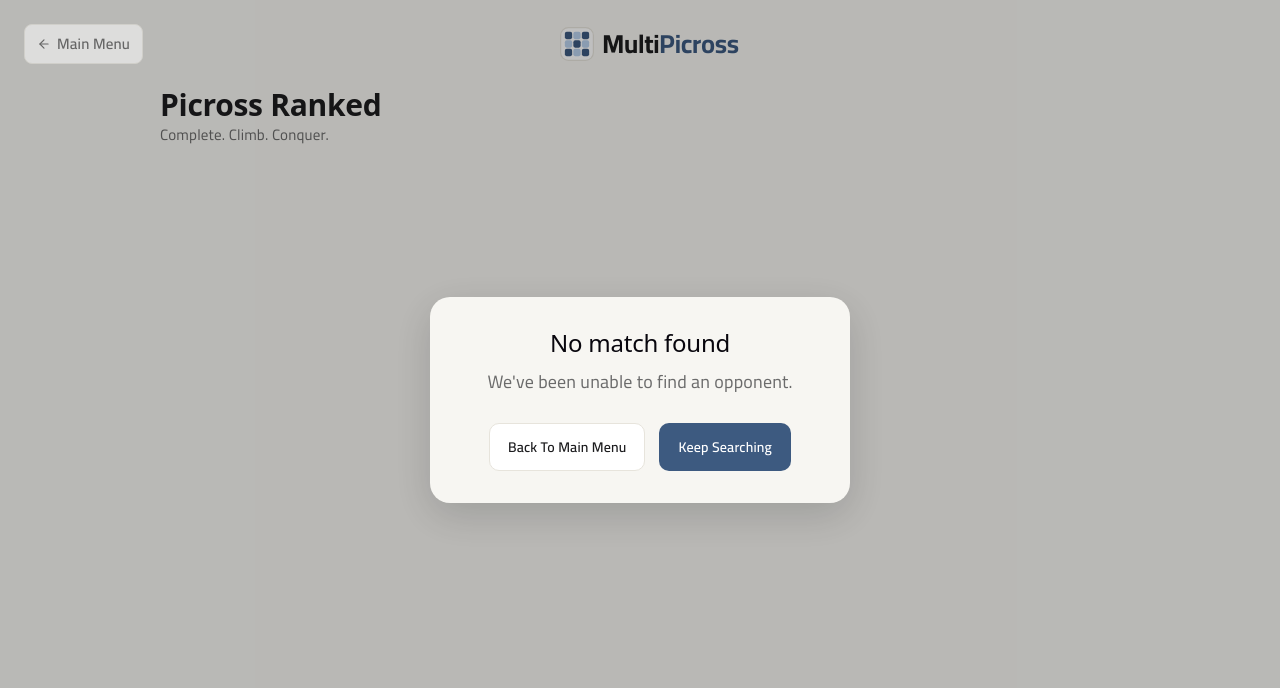
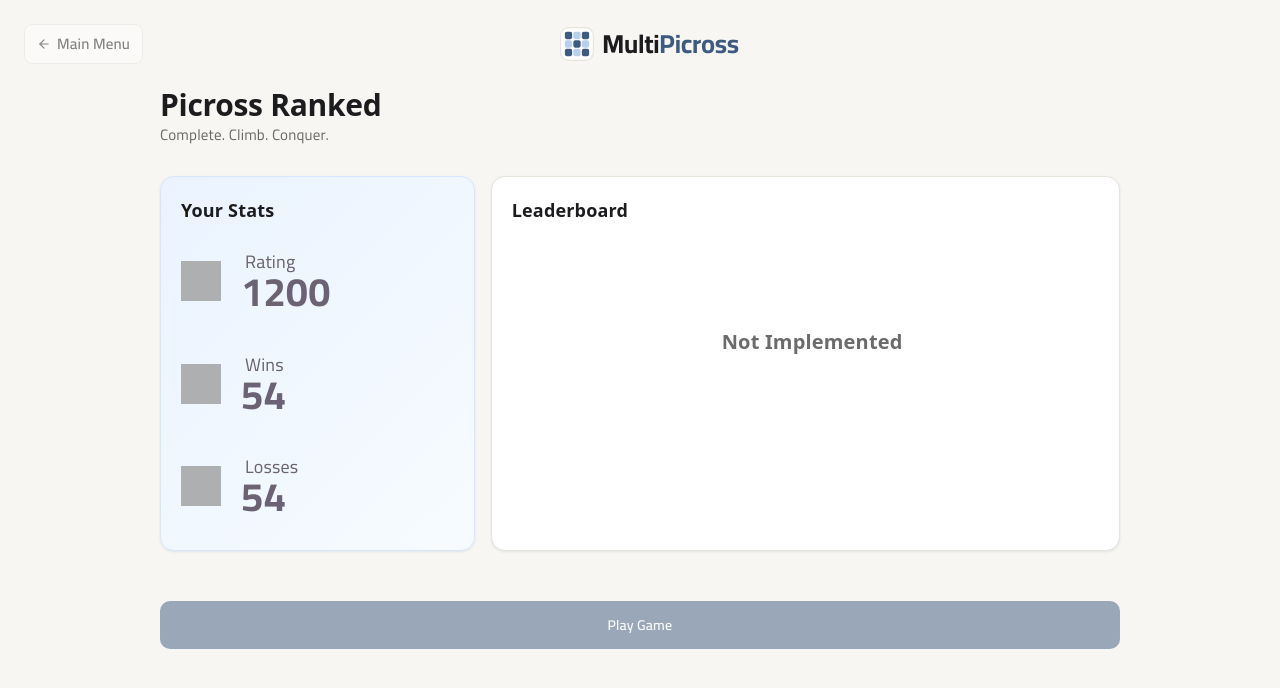
Before and after one commit to Monash-FIT3170/2026W1-MultiPicross, a React (Vite) app in the folder frontend/: page /picrossranked in a window 1280 px wide. Shown: the top 688 px of the page. Built offline with nearby package versions, Linux system fonts and the light colour scheme; no server answers; grey boxes are pictures that could not be loaded.

Commit message:
Inital picross ranked page design

```diff
--- a/frontend/src/pages/PicrossRanked.tsx
+++ b/frontend/src/pages/PicrossRanked.tsx
@@ -1,23 +1,15 @@
 import { useNavigate } from "react-router-dom";
-import { BackButton, Button, Logo } from "../components/ui";
+import { BackButton, Button, Logo, Icon } from "../components/ui";
 import { useEffect, useState } from "react";
+import statsIcon from "../assets/stats.svg";
+import { start } from "repl";
 
 export function PicrossRanked() {
   const navigate = useNavigate();
-  const [searching, setSearching] = useState(true);
+  const [searching, setSearching] = useState(false);
   const [timedOut, setTimedOut] = useState(false);
 
-{/* Finding a match */}
-  useEffect(() => {
-    const timeout = setTimeout(() => {
-      setSearching(false);
-      setTimedOut(true);
-    }, 5000); // set time to 5 seconds for testing
-
-    return () => clearTimeout(timeout);
-  }, []);
-
-  {/* Continue to finding a match */}
+  {/* Finding a match */}
   const continueSearching = () => {
   setTimedOut(false);
   setSearching(true);
@@ -26,7 +18,12 @@ export function PicrossRanked() {
     setSearching(false);
     setTimedOut(true);
   }, 5000); // set time to 5 seconds for testing
-};
+  };
+
+    const cancelSearching = () => {
+    setSearching(false);
+    setTimedOut(false);
+    };
 
 {/* Simulate match found */}
 const simulateMatchFound = () => {
@@ -71,6 +68,7 @@ const simulateMatchFound = () => {
         <div style={{ width: 100 }} />
       </div>
 
+      {/* Body */}
       <div style={{ maxWidth: 960, margin: "0 auto" }}>
         <h1
           style={{
@@ -94,12 +92,234 @@ const simulateMatchFound = () => {
           Complete. Climb. Conquer.
         </p>
 
+        <div
+          style={{
+            display: "grid",
+            gridTemplateColumns: "1fr 2fr",
+            gap: 16,
+            marginBottom: 40,
+          }}
+        >
+            {/* Your Stats - Left column  */}
+            <div
+            className="mp-surface"
+            style={{
+              padding: 20,
+              display: "flex",
+              flexDirection: "column",
+              background: "linear-gradient(135deg, #EAF3FF 0%, #F7FBFF 100%)",
+              border: "1px solid #D6E6FF",
+            }}
+          >
+            <div style={{ display: "flex", alignItems: "center", gap: 10 }}>
+                <div
+                style={{
+                  fontSize: 18,
+                  fontWeight: 700,
+                  color: "var(--color-ink)",
+                }}
+              >
+                Your Stats
+              </div>
+
+            </div>
+
+            {/* Rating */}
+            <div
+                style={{
+                  display: "flex",
+                    alignItems: "center",
+                    paddingTop: 6,
+                }}
+                >
+                    <img
+                    src={statsIcon}
+                    alt=""
+                    style={{ width: 40, height: 40, opacity: 0.8, marginTop: 8 }}
+                    />
+
+
+                    <div
+                    style={{
+                    padding: 20,
+                    display: "flex",
+                    flexDirection: "column",
+                    }}
+                    >
+                        <p
+                            style={{
+                                marginLeft: 4,
+                            }}
+                        >
+                             Rating
+                        </p>
+
+                        <p
+                            style={{
+                            marginTop: 4,
+                            fontSize: 40,
+                            fontWeight: 700,
+                            }}
+                        >
+                            1200
+                        </p>
+                </div>
+            </div>
+
+            {/* Wins */}
+            <div
+                style={{
+                  display: "flex",
+                    alignItems: "center",
+                    paddingTop: 6,
+                }}
+                >
+                    <img
+                    src={statsIcon}
+                    alt=""
+                    style={{ width: 40, height: 40, opacity: 0.8, marginTop: 8 }}
+                    />
+
+
+                    <div
+                    style={{
+                    padding: 20,
+                    display: "flex",
+                    flexDirection: "column",
+                    }}
+                    >
+                        <p
+                            style={{
+                                marginLeft: 4,
+                            }}
+                        >
+                             Wins
+                        </p>
+
+                        <p
+                            style={{
+                            marginTop: 4,
+                            fontSize: 40,
+                            fontWeight: 700,
+                            }}
+                        >
+                            54
+                        </p>
+                </div>
+            </div>
+
+            {/* Losses */}
+            <div
+                style={{
+                  display: "flex",
+                    alignItems: "center",
+                    paddingTop: 6,
+                }}
+                >
+                    <img
+                    src={statsIcon}
+                    alt=""
+                    style={{ width: 40, height: 40, opacity: 0.8, marginTop: 8 }}
+                    />
+
+
+                    <div
+                    style={{
+                    padding: 20,
+                    display: "flex",
+                    flexDirection: "column",
+                    }}
+                    >
+                        <p
+                            style={{
+                                marginLeft: 4,
+                            }}
+                        >
+                             Losses
+                        </p>
+
+                        <p
+                            style={{
+                            marginTop: 4,
+                            fontSize: 40,
+                            fontWeight: 700,
+                            }}
+                        >
+                            54
+                        </p>
+                </div>
+            </div>
+
+
+            </div>
+
+            {/* Leaderboard - Right column */}
+            <div
+            className="mp-surface"
+            style={{
+              padding: 20,
+              display: "flex",
+              flexDirection: "column",
+
+            }}
+          >
+            <div style={{ display: "flex", alignItems: "center", gap: 10 }}>
+                <div
+                style={{
+                  fontSize: 18,
+                  fontWeight: 700,
+                  color: "var(--color-ink)",
+                }}
+              >
+                Leaderboard
+              </div>
+
+            </div>
+
+            {/* Not Implemented Leaderboard */}
+            <div
+                style={{
+                  display: "flex",
+                    alignItems: "center",
+                    paddingTop: 6,
+                }}
+                >
+                    <div
+                    style={{
+                    marginTop: 100,
+                    marginLeft: 210,
+                    alignItems: "center",
+                    flexDirection: "column",
+                    fontWeight: 700,
+                    fontSize: 20,
+                    color: "var(--color-ink-muted)",
+                    }}
+                    >
+                       Not Implemented
+                    </div>
+            </div>
+
+            </div>
+        </div>
+
+        {/* Play Game Button */}
+        <Button
+            variant="primary"
+            size="md" disabled
+            onClick={continueSearching}
+            style={{
+                marginTop: 10,
+                width: "100%",
+               }}
+            >
+              Play Game
+            </Button>
 
         {/* Searching Modal */}
         {searching && (
           <div
             style={{
-              position: "fixed",
+              position: "relative",
               inset: 0,
               background: "rgba(0,0,0,0.25)",
               display: "flex",
@@ -108,16 +328,37 @@ const simulateMatchFound = () => {
               zIndex: 100,
             }}
           >
-            <div
-              style={{
-                width: 360,
-                padding: 32,
-                background: "var(--color-paper)",
-                borderRadius: 20,
-                boxShadow: "0 12px 40px rgba(0,0,0,0.15)",
-                textAlign: "center",
-              }}
-            >
+                {/* Close button */}
+                <button
+                    onClick={cancelSearching}
+                    style={{
+                    position: "absolute",
+                    top: 12,
+                    right: 12,
+                    width: 34,
+                    height: 34,
+                    border: "none",
+                    background: "transparent",
+                    cursor: "pointer",
+                    fontSize: 24,
+                    fontWeight: 400,
+                    color: "var(--color-ink-muted)",
+                    borderRadius: 8,
+                    display: "flex",
+                    alignItems: "center",
+                    justifyContent: "center",
+                }}
+                onMouseEnter={(e) => {
+                    e.currentTarget.style.background = "#F3F4F6";
+                }}
+                onMouseLeave={(e) => {
+                    e.currentTarget.style.background = "transparent";
+                }}
+                >
+                    ×
+                </button>
+
+
               {/* Loading spinner */}
               <div
                 style={{
@@ -131,6 +372,7 @@ const simulateMatchFound = () => {
                 }}
               />
 
+              {/* Please wait */}
               <div
                 style={{
                   fontSize: 20,
@@ -141,6 +383,7 @@ const simulateMatchFound = () => {
                 Please wait...
               </div>
 
+              {/* Finding matches */}
               <div
                 style={{
                   marginTop: 8,
@@ -151,7 +394,6 @@ const simulateMatchFound = () => {
                 Finding matches
               </div>
             </div>
-          </div>
         )}
 
         {/* No Match Modal */}
@@ -207,14 +449,7 @@ const simulateMatchFound = () => {
                 variant="ghost"
                 onClick={() => navigate("/")}
                 >
-                Back To Main Menu
-                </Button>
-
-                <Button
-                variant="primary"
-                onClick={continueSearching}
-                >
-                Keep Searching
+                Close
                 </Button>
 
              {/*    <Button onClick={simulateMatchFound}>
```
